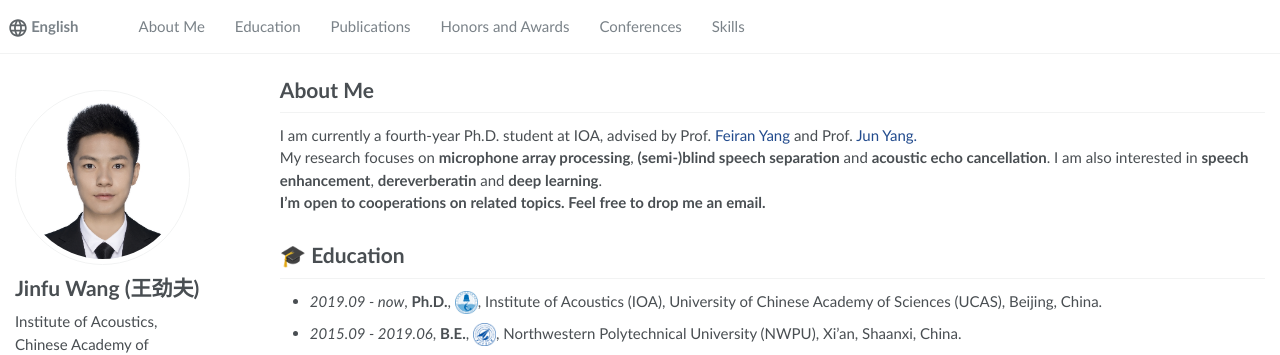
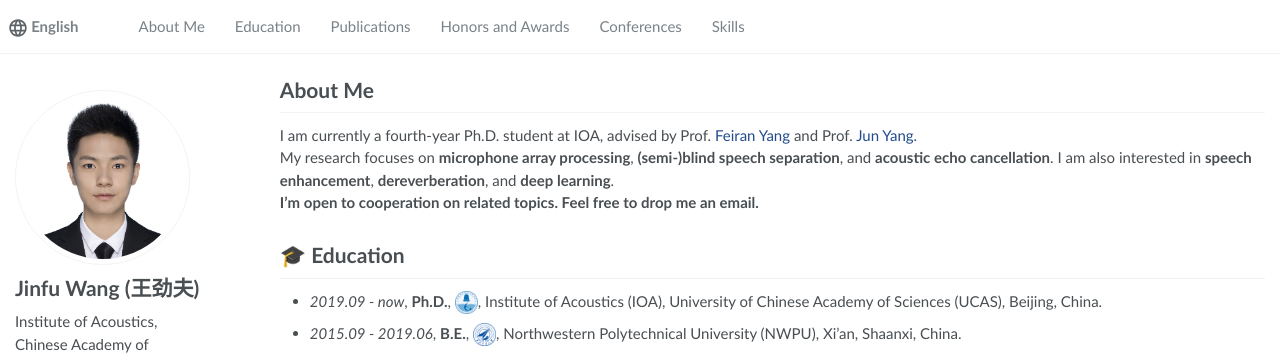
Before and after one commit to 875441459/875441459.github.io, a Jekyll site: the page built from _pages/about.md, in a window 1280 px wide and 900 px high. Shown: the top 355 px of the window. Built offline with Jekyll 4.4.1, drawn with Linux system fonts in a browser that asks for light colours.

Commit message:
Update about.md

```diff
--- a/_pages/about.md
+++ b/_pages/about.md
@@ -18,8 +18,8 @@ redirect_from:
 <span class='anchor' id='-about-me'></span>
 # About Me
 I am currently a fourth-year Ph.D. student at IOA, advised by Prof. <a href="https://scholar.google.com/citations?hl=zhTW&user=PWBq4TUAAAAJ&view_op=list_works&sortby=pubdate" target="_blank">Feiran Yang</a> and Prof. <a href="https://ieeexplore.ieee.org/author/37280194600" target="_blank">Jun Yang.</a><br/>
-My research focuses on **microphone array processing**, **(semi-)blind speech separation** and **acoustic echo cancellation**. I am also interested in **speech enhancement**, **dereverberatin** and **deep learning**.<br/>
-**I’m open to cooperations on related topics. Feel free to drop me an email.**
+My research focuses on **microphone array processing**, **(semi-)blind speech separation**, and **acoustic echo cancellation**. I am also interested in **speech enhancement**, **dereverberation**, and **deep learning**.<br/>
+**I’m open to cooperation on related topics. Feel free to drop me an email.**
 
 <span class='anchor' id='-Education'></span>
 # 🎓 Education
```
